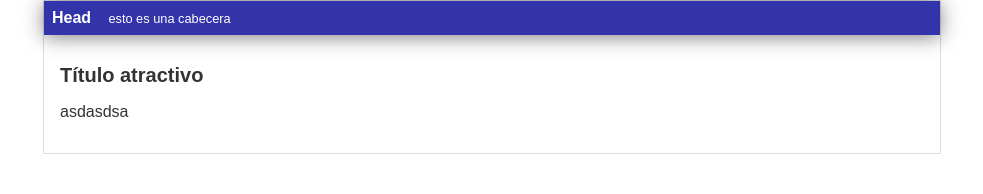
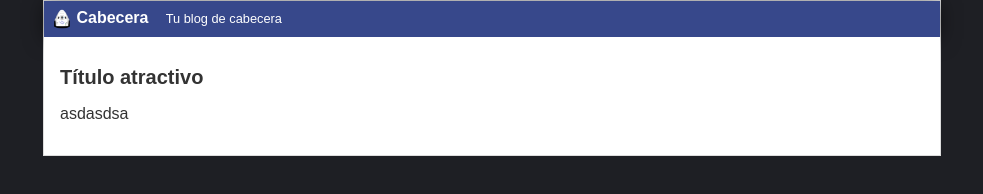
Before and after one commit to camun/cursoGit, a plain HTML site: page index.html in a window 1280 px wide. Shown: the whole page, without its empty margins (148-1131 px from the left). Drawn offline with Linux system fonts and the light colour scheme.

Commit message:
cambio header

```diff
--- a/css/estilos.css
+++ b/css/estilos.css
@@ -1,5 +1,6 @@
 body
 {
+    background: #1e1f24;
     color: #333;
     text-align: center;
     font-family: Arial;
@@ -10,12 +11,18 @@ body
 
 #cabecera
 {
-    background: #33A;
+    background: #37488b;
     box-shadow: 0px 2px 20px 0px rgba(0,0,0,0.5);
     color: white;
     font-weight: bold;
     margin: 0;
     padding: 0.5em;
+}
+
+#cabecera #logo
+{
+    width: 20px;
+    vertical-align: middle;
 }
 
 #cabecera #tagline
@@ -40,5 +47,6 @@ body
 }
 #post
 {
+    background: white;
     padding: 1em;
 }
--- a/index.html
+++ b/index.html
@@ -6,8 +6,9 @@
 	<body>
 		<div id="container">
 			<div id="cabecera">
-				Head
-				<span id="tagline"> esto es una cabecera </span>
+				<img id="logo" src="imagenes/dragon.png" />
+                Cabecera
+                <span id="tagline">Tu blog de cabecera</span>
 
 			</div>
 			<div id="post">
```
